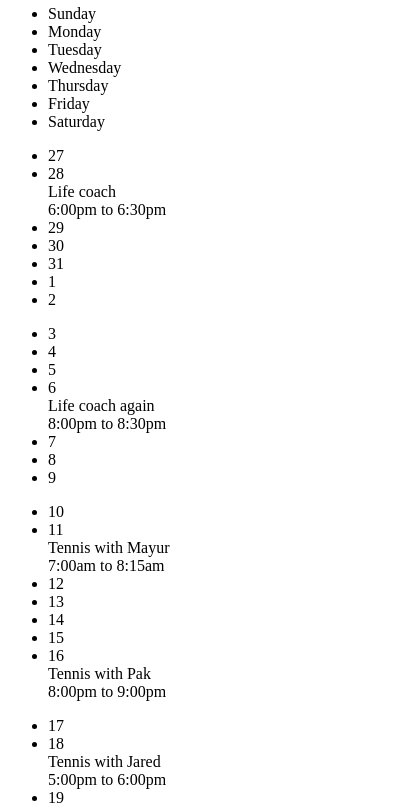
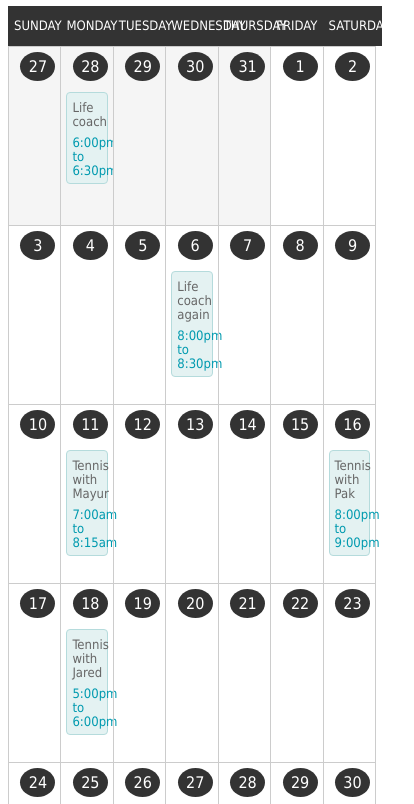
Before and after one commit to kensan73/responsivecalendar, a plain HTML site: page ResponsiveCalendar/index.html in a window 390 px wide. Shown: the part 75-879 px from the top of the page, 414 px wide, since content can reach past the window. Drawn offline with Linux system fonts and the light colour scheme.

Commit message:
added css styling for calendar, but no responsiveness

```diff
--- a/ResponsiveCalendar/Content/style.css
+++ b/ResponsiveCalendar/Content/style.css
@@ -1,2 +1,92 @@
 body {
+    font-family: Tahoma;
 }
+
+#calendar {
+    width: 100%;
+}
+
+#calendar a {
+    color: #666;
+    text-decoration: none;
+}
+
+#calendar ul {
+    list-style: none;
+    padding: 0;
+    margin: 0;
+    clear: both;
+    width: 100%;
+}
+
+#calendar li {
+    display: block;
+    float: left;
+    width: 14.28571428571429%;
+    padding: 5px;
+    box-sizing: border-box;
+    border: 1px solid #ccc;
+    margin-right: -1px;
+    margin-bottom: -1px;
+}
+
+#calendar ul.weekdays {
+    height: 40px;
+    background: #333;
+}
+
+#calendar ul.weekdays li{
+    text-align: center;
+    text-transform: uppercase;
+    line-height: 20px;
+    border: none !important;
+    padding: 10px 6px;
+    color: #fff;
+    font-size: 13px;
+}
+
+#calendar .days li{
+    height: 180px;
+}
+
+#calendar .days li:hover{
+    background: #eee;
+}
+
+#calendar .date {
+    text-align:center;
+    margin-bottom: 5px;
+    padding: 5px;
+    background: #333;
+    color: #fff;
+    width: 25px;
+    border-radius: 50%;
+    float: right;
+}
+
+#calendar .event {
+    clear: both;
+    display: block;
+    font-size: 13px;
+    border-radius: 4px;
+    padding: 5px;
+    margin-top: 40px;
+    margin-bottom: 5px;
+    color: #666;
+    line-height: 14px;
+    background-color: #e4f2f2;
+    border: 1px solid #b5dbdc;
+    color: #009aaf;
+    text-decoration: none;
+}
+
+#calendar .event-description {
+    color: #666;
+    margin: 3px 0 7px 0;
+    text-decoration: none;
+}
+
+#calendar .other-month {
+    background: #f5f5f5;
+    color: #666;
+}
```
